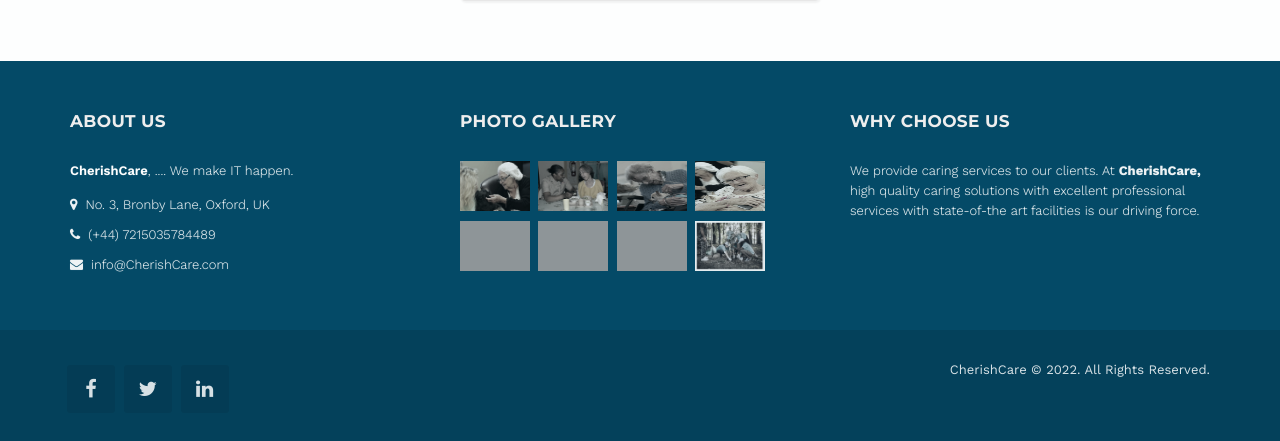
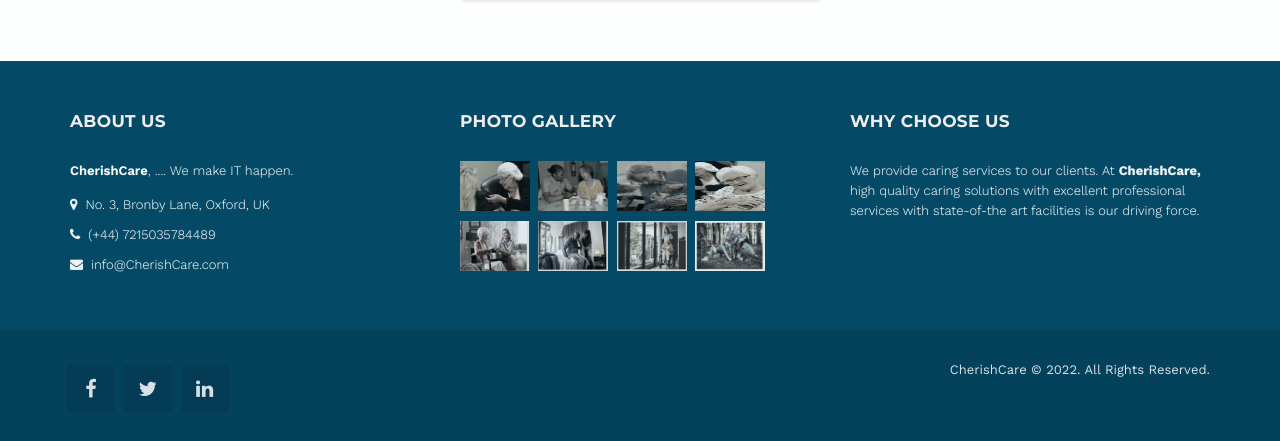
Before and after one commit to aliyuaj/cherish, a Flask app: page /auth/reset_password in a window 1280 px wide. Shown: the part 472-913 px from the top of the page. Run offline with Flask 2, Linux system fonts and the light colour scheme; some libraries are stand-ins or nearby versions; grey boxes are pictures that could not be loaded.

Commit message:
updated imagge extensions in home

```diff
--- a/app/templates/base.html
+++ b/app/templates/base.html
@@ -116,17 +116,17 @@
                             title="Photo Gallery 4">
                             <img src="{{url_for('static', filename='assets/img/gall4.jpg')}}" alt="Gallery thumbnail">
                         </a>
-                        <a href="{{url_for('static', filename='assets/img/gall5.png')}}" class="gallery"
+                        <a href="{{url_for('static', filename='assets/img/gall5.jpg')}}" class="gallery"
                             title="Photo Gallery 5">
-                            <img src="{{url_for('static', filename='assets/img/gall5.png')}}" alt="Gallery thumbnail">
+                            <img src="{{url_for('static', filename='assets/img/gall5.jpg')}}" alt="Gallery thumbnail">
                         </a>
-                        <a href="{{url_for('static', filename='assets/img/gall6.png')}}" class="gallery"
+                        <a href="{{url_for('static', filename='assets/img/gall6.jpg')}}" class="gallery"
                             title="Photo Gallery 6">
-                            <img src="{{url_for('static', filename='assets/img/gall6.png')}}" alt="Gallery thumbnail">
+                            <img src="{{url_for('static', filename='assets/img/gall6.jpg')}}" alt="Gallery thumbnail">
                         </a>
-                        <a href="{{url_for('static', filename='assets/img/gall7.png')}}" class="gallery"
+                        <a href="{{url_for('static', filename='assets/img/gall7.jpg')}}" class="gallery"
                             title="Photo Gallery 7">
-                            <img src="{{url_for('static', filename='assets/img/gall7.png')}}" alt="Gallery thumbnail">
+                            <img src="{{url_for('static', filename='assets/img/gall7.jpg')}}" alt="Gallery thumbnail">
                         </a>
                         <a href="{{url_for('static', filename='assets/img/gall8.jpg')}}" class="gallery"
                             title="Photo Gallery 8">
```
